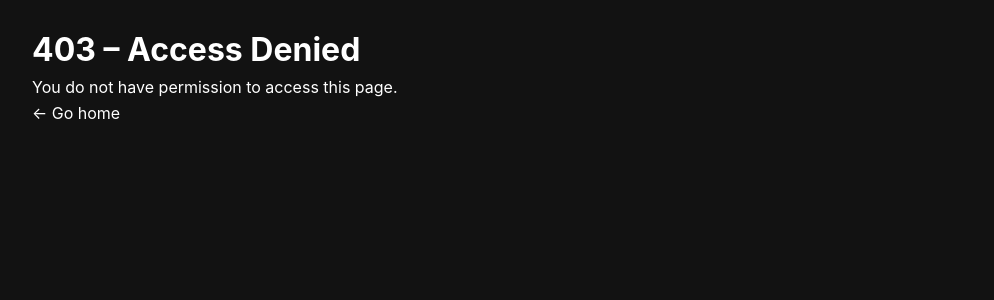
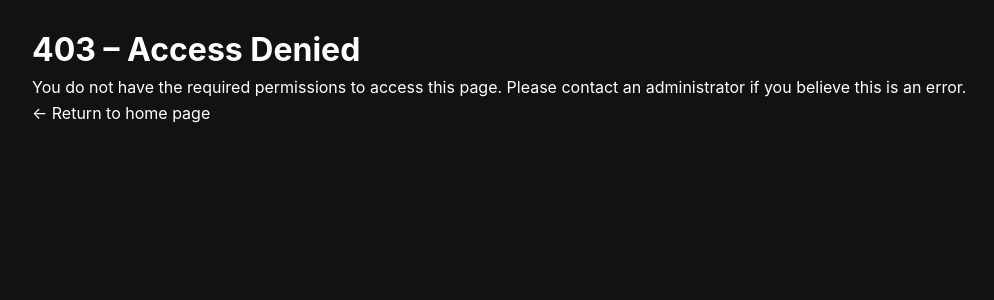
Before and after one commit to OVTDAcc/BananaWiki, a Python web app: template app/templates/wiki/403.html in a window 1280 px wide. Shown: the part 20-320 px from the top of the page, without its empty margins (8-1002 px from the left). Run offline with Jinja, Linux system fonts and the light colour scheme; the template is opened without the code that fills it, so the values that code supplies are empty.

Commit message:
Rewrite error pages for improved clarity and helpfulness
Co-authored-by: ovtdadt <264236209+ovtdadt@users.noreply.github.com>

```diff
--- a/app/templates/wiki/403.html
+++ b/app/templates/wiki/403.html
@@ -2,6 +2,6 @@
 {% block title %}Access Denied – {{ settings.site_name }}{% endblock %}
 {% block content %}
 <h1>403 – Access Denied</h1>
-<p>You do not have permission to access this page.</p>
-<p><a href="{{ url_for('home') }}">← Go home</a></p>
+<p>You do not have the required permissions to access this page. Please contact an administrator if you believe this is an error.</p>
+<p><a href="{{ url_for('home') }}">← Return to home page</a></p>
 {% endblock %}
--- a/app/templates/wiki/404.html
+++ b/app/templates/wiki/404.html
@@ -2,6 +2,6 @@
 {% block title %}Page Not Found – {{ settings.site_name }}{% endblock %}
 {% block content %}
 <h1>404 – Page Not Found</h1>
-<p>The page you're looking for doesn't exist.</p>
-<p><a href="{{ url_for('home') }}">← Go home</a></p>
+<p>The page you are looking for could not be found. It may have been moved, deleted, or never existed.</p>
+<p><a href="{{ url_for('home') }}">← Return to home page</a></p>
 {% endblock %}
--- a/app/templates/wiki/429.html
+++ b/app/templates/wiki/429.html
@@ -2,6 +2,6 @@
 {% block title %}Too Many Requests – {{ settings.site_name }}{% endblock %}
 {% block content %}
 <h1>429 – Too Many Requests</h1>
-<p>You are sending requests too quickly. Please slow down and try again in a moment.</p>
-<p><a href="{{ url_for('home') }}">← Go home</a></p>
+<p>You are sending requests too quickly. Please wait a moment before trying again.</p>
+<p><a href="{{ url_for('home') }}">← Return to home page</a></p>
 {% endblock %}
--- a/app/templates/wiki/500.html
+++ b/app/templates/wiki/500.html
@@ -2,6 +2,6 @@
 {% block title %}Server Error – {{ settings.site_name }}{% endblock %}
 {% block content %}
 <h1>500 – Internal Server Error</h1>
-<p>Something went wrong. Please try again later.</p>
-<p><a href="{{ url_for('home') }}">← Go home</a></p>
+<p>An unexpected error has occurred on the server. Please try again later or contact an administrator if the problem persists.</p>
+<p><a href="{{ url_for('home') }}">← Return to home page</a></p>
 {% endblock %}
```
